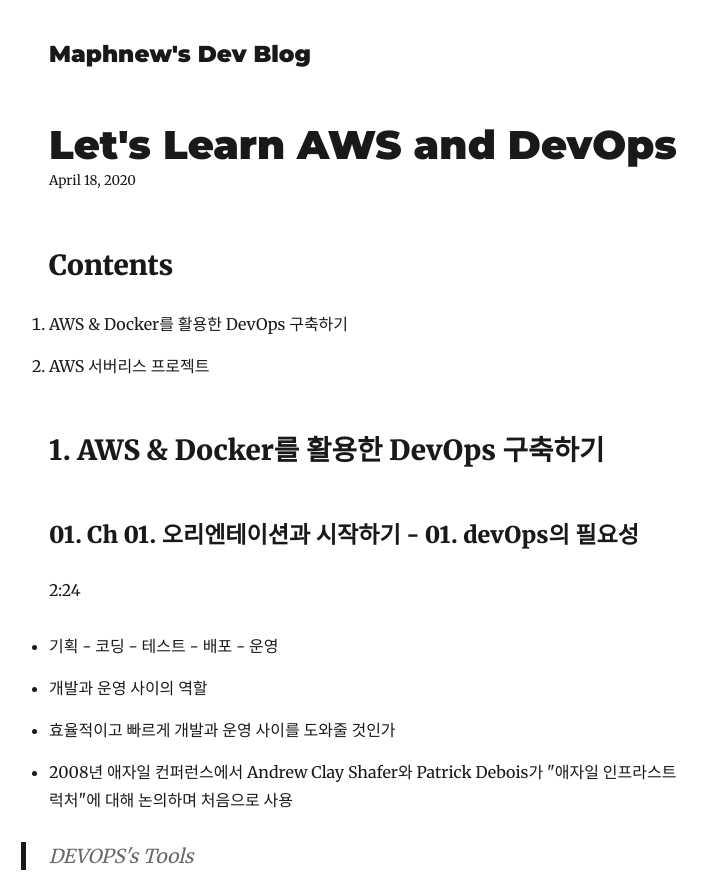
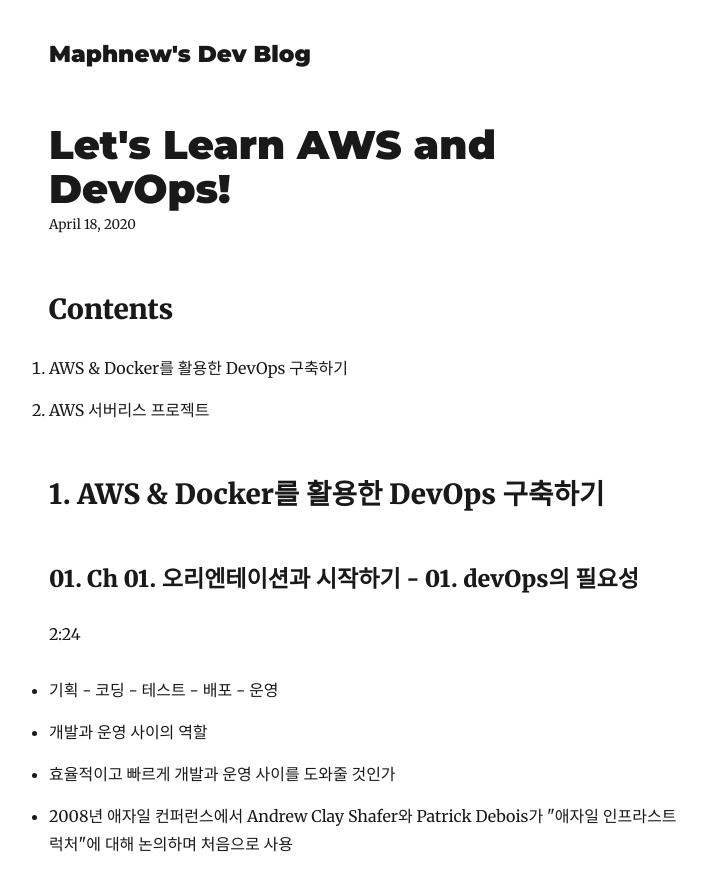
Before and after one commit to Maphnew/gatsby-blog, a Gatsby site: page /blog/devOps/ in a window 1280 px wide. Shown: the top 873 px of the page, without its empty margins (276-983 px from the left). Built offline with nearby package versions, Linux system fonts and the light colour scheme; Gatsby itself is replaced by a stand-in of ours; some packages are replaced by stand-ins of ours.

Commit message:
Update Blog “devOps”

```diff
--- a/content/blog/devOps.md
+++ b/content/blog/devOps.md
@@ -1,7 +1,7 @@
 ---
 path: devOps/AWS-Docker
 date: 2020-04-18T08:23:42.319Z
-title: "Let's Learn AWS and DevOps "
+title: Let's Learn AWS and DevOps!
 description: Go DevOps!
 ---
 
```
